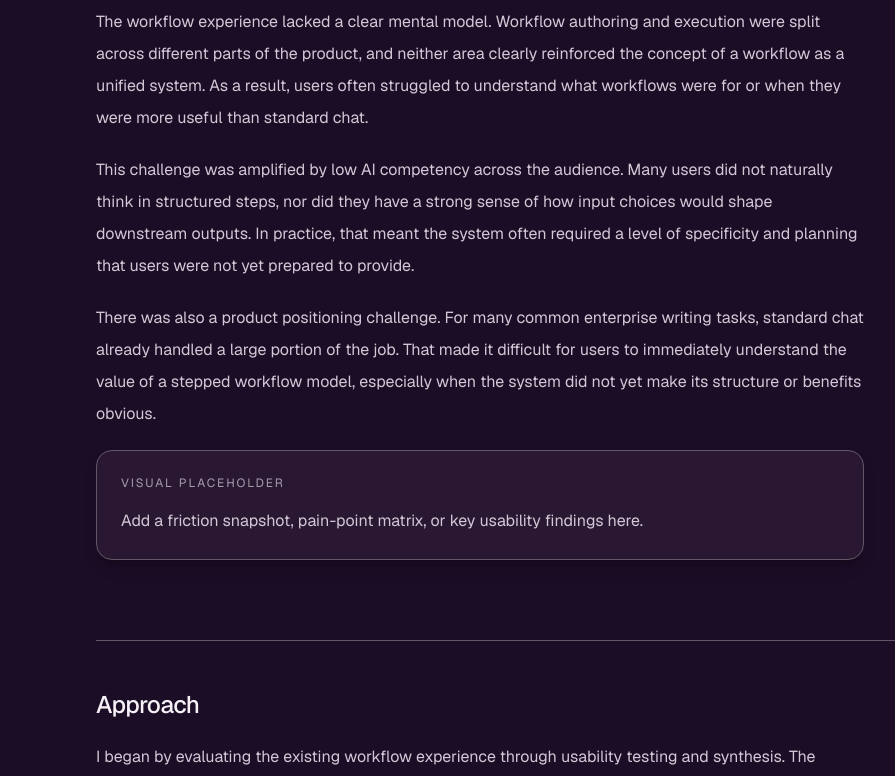
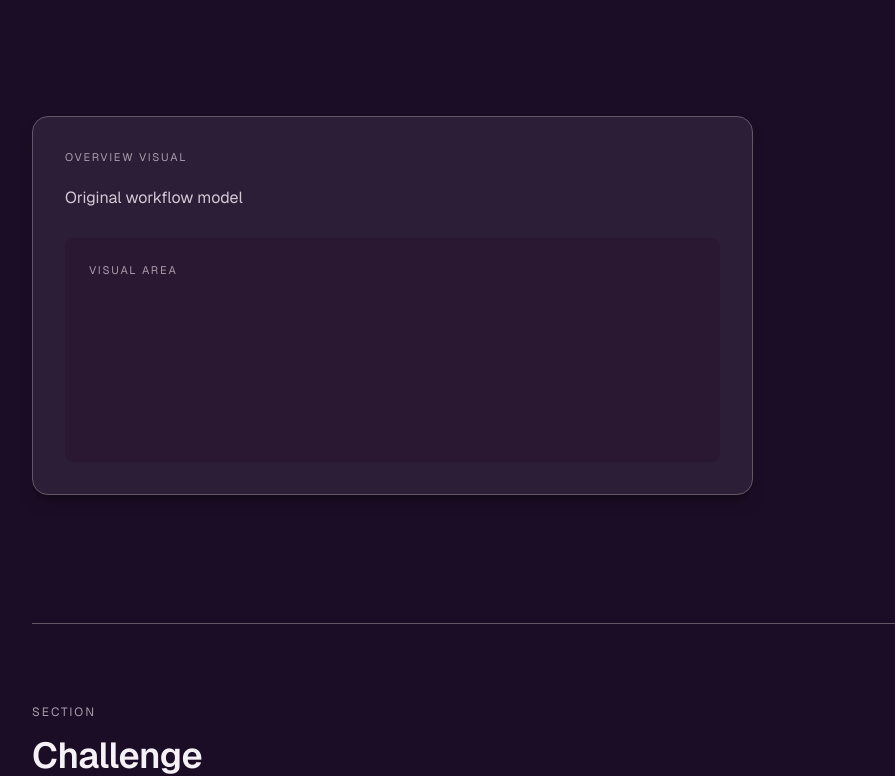
Before and after one commit to ivanku0/ivan-portfolio, a Next.js app: page /work/workflows in a window 1280 px wide. Shown: the part 1144-1920 px from the top of the page, without its empty margins (96-991 px from the left). Built offline with nearby package versions, Linux system fonts and the light colour scheme.

Commit message:
refined visual aesthetic and image type container front end overhaul to less 'containery'

```diff
--- a/app/globals.css
+++ b/app/globals.css
@@ -72,3 +72,24 @@ a:hover {
 .section-divider {
   border-top-color: var(--color-border-subtle);
 }
+
+.reveal-on-scroll {
+  opacity: 0;
+  transform: translateY(8px);
+  transition: opacity 220ms ease-out, transform 220ms ease-out;
+  will-change: opacity, transform;
+}
+
+.reveal-on-scroll.is-visible {
+  opacity: 1;
+  transform: translateY(0);
+}
+
+@media (prefers-reduced-motion: reduce) {
+  .reveal-on-scroll,
+  .reveal-on-scroll.is-visible {
+    opacity: 1;
+    transform: none;
+    transition: none;
+  }
+}
--- a/app/work/outputs/page.tsx
+++ b/app/work/outputs/page.tsx
@@ -35,9 +35,13 @@ export default function OutputsPage() {
       title="Structured AI Outputs"
       subtitle="A case study on transforming AI-generated content into structured, reusable artifacts that better fit real-world enterprise documentation needs."
       overview={overview}
+      overviewVisual="Unstructured output"
       challenge={challenge}
+      challengeVisual="Formatting gap"
       approach={approach}
+      approachVisual="Workflow to document system"
       outcome={outcome}
+      outcomeVisual="Structured output"
     />
   );
 }
--- a/app/work/reconstruction/page.tsx
+++ b/app/work/reconstruction/page.tsx
@@ -33,9 +33,13 @@ export default function ReconstructionPage() {
       title="From Screenshots to System"
       subtitle="A case study on using AI-assisted reconstruction to turn production interfaces into reusable design assets for faster and more realistic concept exploration."
       overview={overview}
+      overviewVisual="Production interface"
       challenge={challenge}
+      challengeVisual="Lack of system"
       approach={approach}
+      approachVisual="AI-assisted reconstruction"
       outcome={outcome}
+      outcomeVisual="Reusable design system"
     />
   );
 }
--- a/app/work/workflows/page.tsx
+++ b/app/work/workflows/page.tsx
@@ -30,13 +30,13 @@ export default function WorkflowsPage() {
       title="AI Workflows"
       subtitle="A case study on designing AI-supported workflows that help teams move faster while preserving quality, accountability, and human judgment in production environments."
       overview={overview}
-      overviewVisual="Add a process map, workflow states, or annotated flow diagram here."
+      overviewVisual="Original workflow model"
       challenge={challenge}
-      challengeVisual="Add a friction snapshot, pain-point matrix, or key usability findings here."
+      challengeVisual="Linear vs exploratory workflows"
       approach={approach}
-      approachVisual="Add triptych model wireframes, interaction model evolution, or concept comparisons here."
+      approachVisual="Triptych model"
       outcome={outcome}
-      outcomeVisual="Add impact highlights, system-level outcomes, or adoption signals here."
+      outcomeVisual="Workflow system evolution"
     />
   );
 }
--- a/components/CaseStudyTemplate.tsx
+++ b/components/CaseStudyTemplate.tsx
@@ -1,5 +1,15 @@
 import Link from "next/link";
 import type { ReactNode } from "react";
+import { RevealOnScroll } from "@/components/RevealOnScroll";
+
+type VisualVariant = "large" | "medium" | "split";
+
+type VisualConfig = {
+  variant?: VisualVariant;
+  label?: string;
+  text?: string;
+  content?: ReactNode;
+};
 
 type CaseStudyTemplateProps = {
   title: string;
@@ -8,10 +18,10 @@ type CaseStudyTemplateProps = {
   challenge: string | string[];
   approach: string | string[];
   outcome: string | string[];
-  overviewVisual?: ReactNode;
-  challengeVisual?: ReactNode;
-  approachVisual?: ReactNode;
-  outcomeVisual?: ReactNode;
+  overviewVisual?: ReactNode | string | VisualConfig;
+  challengeVisual?: ReactNode | string | VisualConfig;
+  approachVisual?: ReactNode | string | VisualConfig;
+  outcomeVisual?: ReactNode | string | VisualConfig;
 };
 
 export function CaseStudyTemplate({
@@ -29,77 +39,194 @@ export function CaseStudyTemplate({
   const toParagraphs = (content: string | string[]) =>
     Array.isArray(content) ? content : [content];
 
+  const normalizeVisual = (
+    visual: ReactNode | string | VisualConfig | undefined,
+    fallbackText?: string,
+    fallbackVariant: VisualVariant = "medium",
+  ): { label: string; text?: string; variant: VisualVariant; content?: ReactNode } => {
+    if (typeof visual === "string") {
+      return { label: "Visual placeholder", text: visual, variant: fallbackVariant };
+    }
+
+    if (
+      visual &&
+      typeof visual === "object" &&
+      !Array.isArray(visual) &&
+      ("variant" in visual || "label" in visual || "text" in visual || "content" in visual)
+    ) {
+      const config = visual as VisualConfig;
+      return {
+        label: config.label ?? "Visual placeholder",
+        text: config.text ?? fallbackText,
+        variant: config.variant ?? fallbackVariant,
+        content: config.content as ReactNode | undefined,
+      };
+    }
+
+    return {
+      label: "Visual placeholder",
+      text: fallbackText,
+      variant: fallbackVariant,
+      content: visual && typeof visual !== "string" ? (visual as ReactNode) : undefined,
+    };
+  };
+
+  const renderVisualBlock = ({
+    label,
+    text,
+    variant,
+    content,
+  }: {
+    label: string;
+    text?: string;
+    variant: VisualVariant;
+    content?: ReactNode;
+  }) => (
+    <div
+      className={
+        variant === "split"
+          ? "grid max-w-[68ch] gap-6 rounded-2xl border border-[var(--color-border-subtle)] bg-[var(--color-surface-alt)]/80 p-6 shadow-lg shadow-black/25 md:grid-cols-2 md:gap-8 md:p-8"
+          : variant === "large"
+            ? "max-w-[82ch] rounded-2xl border border-[var(--color-border-subtle)] bg-[var(--color-surface-alt)]/80 p-6 shadow-lg shadow-black/25 md:p-8"
+            : "max-w-[68ch] rounded-2xl border border-[var(--color-border-subtle)] bg-[var(--color-surface-alt)]/80 p-6 shadow-lg shadow-black/25 md:p-8"
+      }
+    >
+      {variant === "split" ? (
+        <>
+          <div>
+            <p className="text-muted text-[11px] uppercase tracking-[0.16em]">{label}</p>
+            {text ? (
+              <p className="text-secondary mt-4 max-w-[32ch] text-sm leading-7 md:text-base md:leading-8">
+                {text}
+              </p>
+            ) : null}
+          </div>
+          <div className="min-h-40 rounded-lg bg-[var(--color-surface-raised)]/70 p-5 md:min-h-56 md:p-6">
+            <p className="text-muted text-[11px] uppercase tracking-[0.16em]">Visual area</p>
+            {content ? <div className="mt-3">{content}</div> : null}
+          </div>
+        </>
+      ) : (
+        <div className="space-y-5 md:space-y-6">
+          <div className="space-y-4">
+            <p className="text-muted text-[11px] uppercase tracking-[0.16em]">{label}</p>
+            {text ? (
+              <p className="text-secondary max-w-[62ch] text-sm leading-7 md:text-base md:leading-8">
+                {text}
+              </p>
+            ) : null}
+          </div>
+          <div
+            className={
+              variant === "large"
+                ? "min-h-64 rounded-lg bg-[var(--color-surface-raised)]/70 p-5 md:min-h-80 md:p-6"
+                : "min-h-44 rounded-lg bg-[var(--color-surface-raised)]/70 p-5 md:min-h-56 md:p-6"
+            }
+          >
+            <p className="text-muted text-[11px] uppercase tracking-[0.16em]">Visual area</p>
+            {content ? <div className="mt-3">{content}</div> : null}
+          </div>
+        </div>
+      )}
+    </div>
+  );
+
   const sections = [
     {
       title: "Overview",
       content: toParagraphs(overview),
-      visual: overviewVisual,
-      defaultVisual: "Add supporting visuals for context, scope, and timeline.",
+      visual: {
+        ...normalizeVisual(
+          overviewVisual,
+          "Add supporting visuals for context, scope, and timeline.",
+          "medium",
+        ),
+        label: "Overview visual",
+        variant: "medium" as VisualVariant,
+      },
     },
     {
       title: "Challenge",
       content: toParagraphs(challenge),
-      visual: challengeVisual,
-      defaultVisual: "Add a visual that highlights key constraints and friction points.",
+      visual: {
+        ...normalizeVisual(
+          challengeVisual,
+          "Add a visual that highlights key constraints and friction points.",
+          "split",
+        ),
+        label: "Challenge visual",
+        variant: "split" as VisualVariant,
+      },
     },
     {
       title: "Approach",
       content: toParagraphs(approach),
-      visual: approachVisual,
-      defaultVisual:
+      visual: {
+        ...normalizeVisual(
+          approachVisual,
           "Add workflow models, wireframes, or diagrams that show the process.",
+          "large",
+        ),
+        label: "Approach visual",
+        variant: "large" as VisualVariant,
+      },
     },
     {
       title: "Outcome",
       content: toParagraphs(outcome),
-      visual: outcomeVisual,
-      defaultVisual: "Add outcomes, impact snapshots, or result-oriented visuals.",
+      visual: {
+        ...normalizeVisual(
+          outcomeVisual,
+          "Add outcomes, impact snapshots, or result-oriented visuals.",
+          "medium",
+        ),
+        label: "Outcome visual",
+        variant: "medium" as VisualVariant,
+      },
     },
   ] as const;
 
   return (
     <main className="min-h-screen bg-background px-6 pb-32 pt-20 text-foreground md:pb-40 md:pt-28">
-      <div className="mx-auto max-w-4xl space-y-16 md:space-y-20">
+      <div className="mx-auto max-w-5xl space-y-24 md:space-y-32">
         <Link href="/" className="inline-block text-sm">
           {"<- Back to home"}
         </Link>
 
-        <header className="space-y-6">
-          <h1 className="max-w-3xl text-4xl font-semibold tracking-tight md:text-6xl">
+        <header className="space-y-10">
+          <h1 className="max-w-[18ch] text-4xl font-semibold tracking-[-0.02em] md:text-6xl md:leading-[1.02]">
             {title}
           </h1>
-          <p className="text-secondary max-w-3xl text-base leading-8 md:text-lg">
+          <p className="text-secondary max-w-[60ch] text-base leading-8 md:text-xl md:leading-9">
             {subtitle}
           </p>
         </header>
 
         {sections.map((section) => (
-          <section
-            key={section.title}
-            className="section-divider space-y-5 border-t pt-10 md:pt-12"
+          <RevealOnScroll key={section.title}>
+            <div className="space-y-16 md:space-y-24">
+              <section className="section-divider space-y-10 border-t pt-14 md:space-y-12 md:pt-20">
+                <div className="space-y-4">
+                  <p className="text-muted text-xs uppercase tracking-[0.16em]">Section</p>
+                  <h2 className="max-w-[22ch] text-3xl font-semibold tracking-[-0.01em] md:text-4xl">
+                    {section.title}
+                  </h2>
+                </div>
+                <div className="max-w-[68ch] space-y-7 md:space-y-8">
+                  {section.content.map((paragraph) => (
+                    <p
+                      key={paragraph}
+                      className="text-secondary text-[1.02rem] leading-8 md:leading-9"
                     >
-            <h2 className="text-2xl font-medium tracking-tight">{section.title}</h2>
-            <div className="max-w-3xl space-y-5">
-              {section.content.map((paragraph) => (
-                <p key={paragraph} className="text-secondary leading-8">
                       {paragraph}
                     </p>
                   ))}
                 </div>
-            <div className="card-surface max-w-3xl rounded-2xl p-6 shadow-lg shadow-black/20">
-              <p className="text-muted text-xs uppercase tracking-[0.16em]">
-                Visual placeholder
-              </p>
-              <p className="text-secondary mt-4 leading-7">
-                {typeof section.visual === "string"
-                  ? section.visual
-                  : section.defaultVisual}
-              </p>
-              {section.visual && typeof section.visual !== "string" ? (
-                <div className="mt-4">{section.visual}</div>
-              ) : null}
+              </section>
+
+              <div className="pt-2 md:pt-3">{renderVisualBlock(section.visual)}</div>
             </div>
-          </section>
+          </RevealOnScroll>
         ))}
       </div>
     </main>
--- /dev/null
+++ b/components/RevealOnScroll.tsx
@@ -0,0 +1,42 @@
+"use client";
+
+import { useEffect, useRef, useState } from "react";
+import type { ReactNode } from "react";
+
+type RevealOnScrollProps = {
+  children: ReactNode;
+  className?: string;
+};
+
+export function RevealOnScroll({ children, className }: RevealOnScrollProps) {
+  const ref = useRef<HTMLDivElement>(null);
+  const [isVisible, setIsVisible] = useState(false);
+
+  useEffect(() => {
+    const node = ref.current;
+    if (!node) return;
+
+    const observer = new IntersectionObserver(
+      ([entry]) => {
+        if (entry.isIntersecting) {
+          setIsVisible(true);
+          observer.disconnect();
+        }
+      },
+      { threshold: 0.12, rootMargin: "0px 0px -6% 0px" },
+    );
+
+    observer.observe(node);
+
+    return () => observer.disconnect();
+  }, []);
+
+  return (
+    <div
+      ref={ref}
+      className={`reveal-on-scroll ${isVisible ? "is-visible" : ""} ${className ?? ""}`}
+    >
+      {children}
+    </div>
+  );
+}
--- a/components/SiteFooter.tsx
+++ b/components/SiteFooter.tsx
@@ -5,7 +5,7 @@ export function SiteFooter() {
     <section
       id="contact"
       aria-labelledby="contact-heading"
-      className="section-divider space-y-6 border-t pt-14 md:pt-20"
+      className="section-divider space-y-6 border-t pt-18 md:pt-24"
     >
       <SectionHeading
         id="contact-heading"
```
Also changed, not shown: app/page.tsx (+17 -8 lines), components/CaseStudyCard.tsx (+6 -4 lines). Lines whose indentation alone changed are shown as unchanged.
